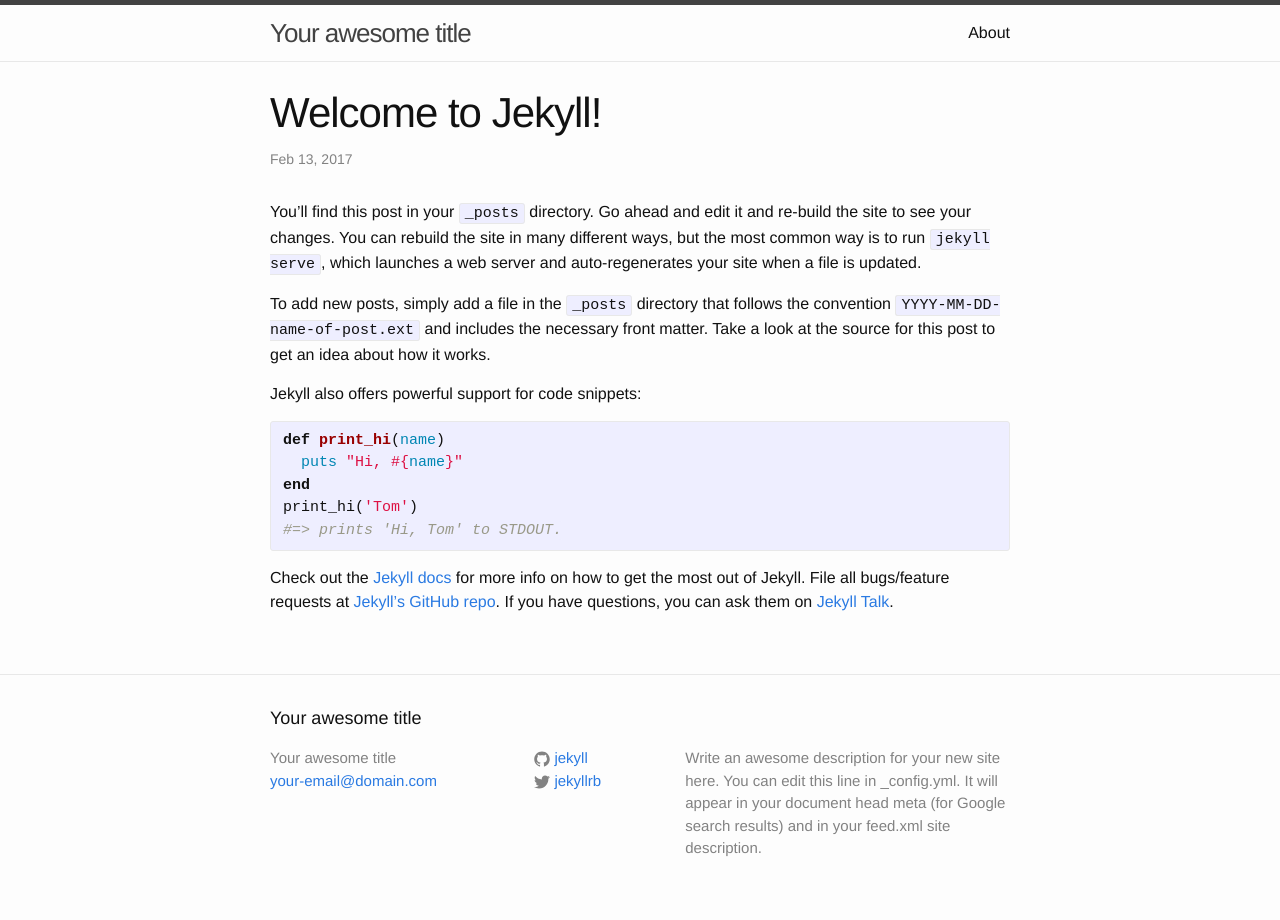
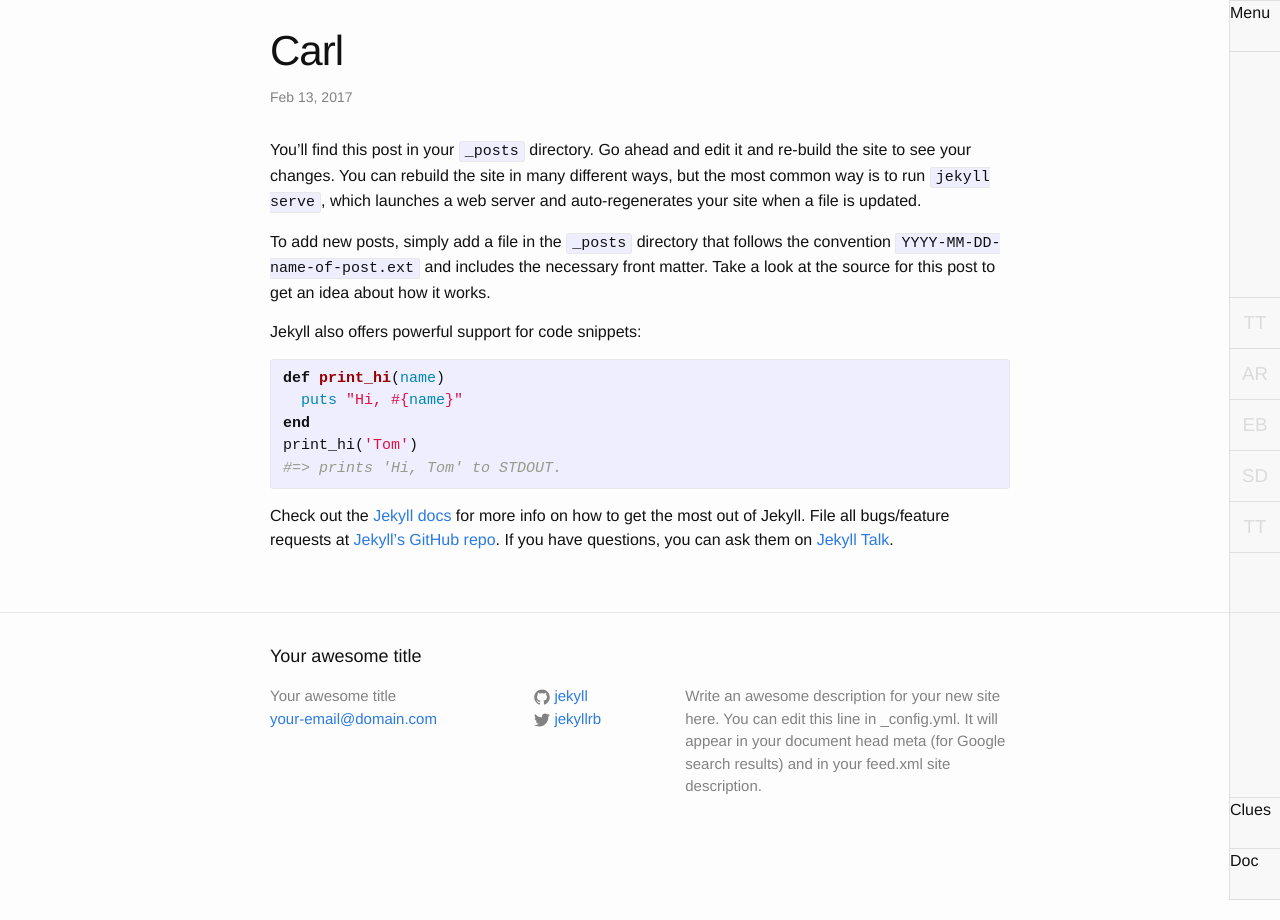
Before and after one commit to tatimblin/murder-mystery, a Jekyll site: the page built from _posts/2017-02-13-carl.markdown, in a window 1280 px wide. Built offline with Jekyll 4.4.1, drawn with Linux system fonts in a browser that asks for light colours; some web fonts are replaced.

Commit message:
Navigation and suspect posts.

```diff
--- a/_includes/header.html
+++ b/_includes/sidenav.html
@@ -1,3 +1,50 @@
+<div class="sidenav">
+  <div class="sidenav-sec">
+    <div class="sidenav-sec-item">
+      Menu
+    </div>
+  </div>
+  <div class="sidenav-sec">
+    <div class="sidenav-sec-item">
+      <h3>
+        TT
+      </h3>
+    </div>
+    <div class="sidenav-sec-item">
+      <h3>
+        AR
+      </h3>
+    </div>
+    <div class="sidenav-sec-item">
+      <h3>
+        EB
+      </h3>
+    </div>
+    <div class="sidenav-sec-item">
+      <h3>
+        SD
+      </h3>
+    </div>
+    <div class="sidenav-sec-item">
+      <h3>
+        TT
+      </h3>
+    </div>
+  </div>
+  <div class="sidenav-sec">
+    <div class="sidenav-sec-item">
+      Clues
+    </div>
+    <div class="sidenav-sec-item">
+      Doc
+    </div>
+  </div>
+</div>
+
+
+
+
+<!--
 <header class="site-header">
 
   <div class="wrapper">
@@ -25,3 +72,4 @@
   </div>
 
 </header>
+-->
--- a/_layouts/default.html
+++ b/_layouts/default.html
@@ -5,7 +5,7 @@
 
   <body>
 
-    {% include header.html %}
+    {% include sidenav.html %}
 
     <div class="page-content">
       <div class="wrapper">
--- a/_posts/2017-02-13-welcome-to-jekyll.markdown
+++ b/_posts/2017-02-13-carl.markdown
@@ -1,6 +1,6 @@
 ---
 layout: post
-title:  "Welcome to Jekyll!"
+title:  "Carl"
 date:   2017-02-13 13:57:51 -0500
 categories: jekyll update
 ---
--- /dev/null
+++ b/_sass/_header.scss
@@ -0,0 +1,29 @@
+
+body {
+  background:#161616;
+}
+
+.sidenav {
+  position:fixed;
+  display:flex;
+  flex-direction: column;
+  justify-content: space-between;
+  width:$nav-size; height:100vh;
+  right:0;
+  border-left: 1px solid rgba(200, 200, 200, .5);
+  background: rgba(200, 200, 200, .1);
+  &-sec {
+    &-item {
+      width: $nav-size; height: $nav-size;
+      border-top: 1px solid rgba(200, 200, 200, .5);
+      &:last-child {
+        border-bottom: 1px solid rgba(200, 200, 200, .5);
+      }
+      h3 {
+        color: $c-head;
+        line-height: $nav-size;
+        text-align: center;
+      }
+    }
+  }
+}
--- /dev/null
+++ b/_sass/_variable.scss
@@ -0,0 +1,6 @@
+@import url('https://fonts.googleapis.com/css?family=Kadwa:700|PT+Mono');
+
+$nav-size: 50px;
+$heading: 'Kadwa', serif;
+$body: 'Kadwa', serif;
+$c-head: #dbdbdb;
--- a/css/main.scss
+++ b/css/main.scss
@@ -47,6 +47,8 @@ $on-laptop:        800px;
 
 // Import partials from `sass_dir` (defaults to `_sass`)
 @import
+        "variable",
+        "header",
         "base",
         "layout",
         "syntax-highlighting"
```
Also changed, not shown: _posts/2017-02-13-anna.markdown (added, +8 -0 lines), _posts/2017-02-13-ethan.markdown (added, +7 -0 lines), _posts/2017-02-13-richard.markdown (added, +7 -0 lines), _posts/2017-02-13-seamus.markdown (added, +7 -0 lines), _posts/2017-02-13-tristan.markdown (added, +8 -0 lines).
